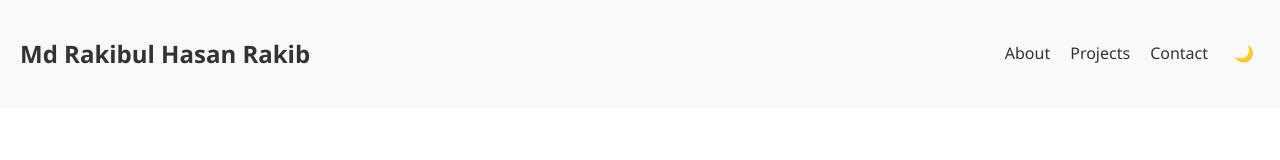
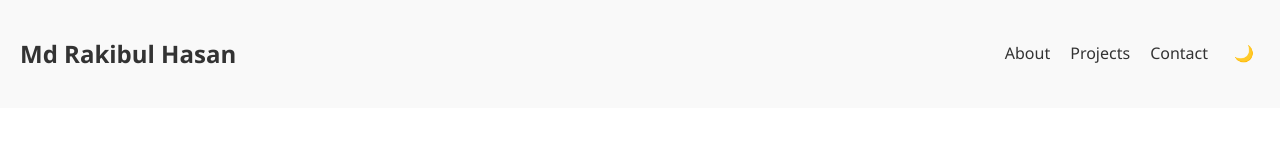
Before and after one commit to rakibulhasan895/protfolio, a plain HTML site: page index.html in a window 1280 px wide. Shown: the top 160 px of the page. Drawn offline with Linux system fonts and the light colour scheme.

Commit message:
test ci/cd

```diff
--- a/index.html
+++ b/index.html
@@ -10,7 +10,7 @@
   <!-- Navbar -->
   <header>
     <nav>
-      <h2 class="logo">Md Rakibul Hasan Rakib</h2>
+      <h2 class="logo">Md Rakibul Hasan</h2>
       <ul>
         <li><a href="#about">About</a></li>
         <li><a href="#projects">Projects</a></li>
```
